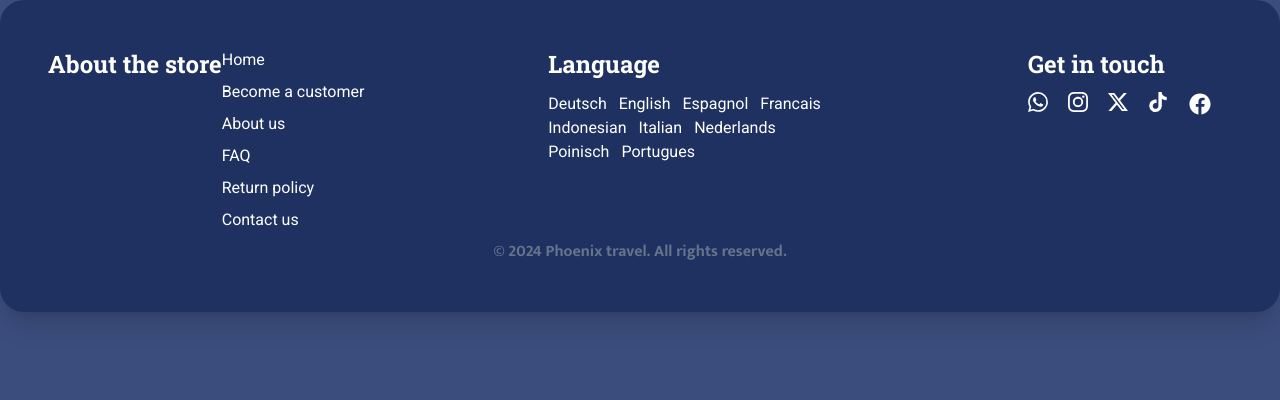
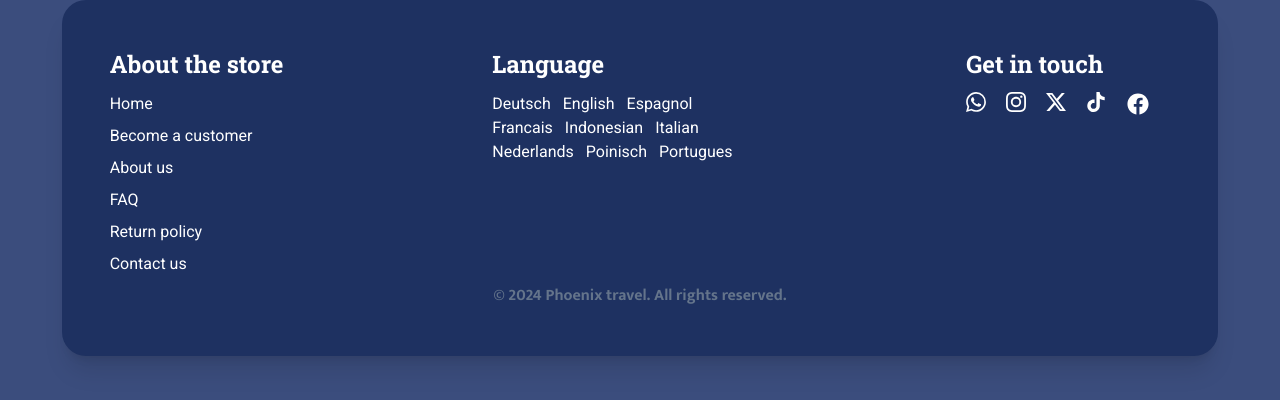
Before and after one commit to vanotis720/footer-ui-tailwindcss, a website: page index.html in a window 1280 px wide. Drawn offline with Linux system fonts and the light colour scheme.

Commit message:
fix: menu layout flexed

```diff
--- a/index.html
+++ b/index.html
@@ -19,7 +19,7 @@
 <body class="flex bg-[hsl(223,36%,36%)] text-white font-roboto justify-center">
     <div class="bg-[#1E3161] p-12 sm:rounded-3xl sm:shadow-xl">
         <div class="sm:flex sm:justify-between sm:items-start mb-10 sm:mb-0">
-            <div class="sm:flex mb-5 sm:mb-0">
+            <div class="mb-5 sm:mb-0">
                 <h3 class="text-2xl font-bold font-roboto-slab mb-3">About the store</h3>
                 <ul>
                     <li class="mb-2">
```
